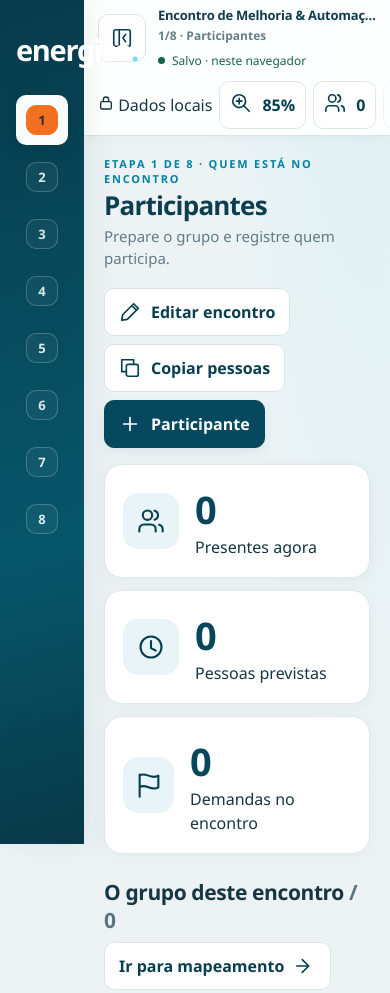
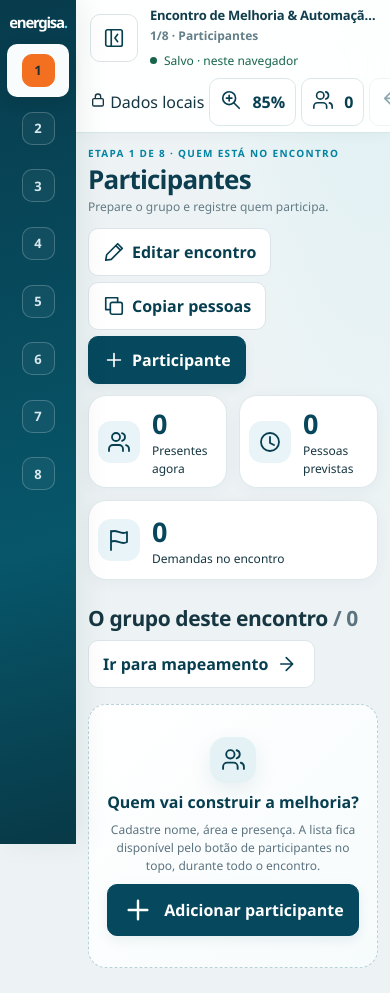
Before and after one commit to marcosserra96/HUB_EMR, a plain HTML site: page index.html in a window 390 px wide. Shown: the top 993 px of the page. Drawn offline with Linux system fonts and the light colour scheme.

Commit message:
style: adaptive vertical density and compact panels without duplicate navigation

```diff
--- a/hub-v4.css
+++ b/hub-v4.css
@@ -66,3 +66,88 @@ dialog{border-radius:22px;border:1px solid #d8e6ea;box-shadow:0 20px 90px #00293
 @media(max-width:900px){.v4-journey{grid-template-columns:repeat(4,minmax(0,1fr))}.v4-stage-text{font-size:10px!important}.v4-map-toolbar{flex-wrap:wrap}.v4-map-toolbar label{width:100%}.v4-ranking-header{flex-direction:column;align-items:flex-start}}
 @media(max-width:650px){.v4-journey{gap:4px}.v4-stage{min-height:55px!important;padding:5px 3px!important}.v4-stage-text{font-size:9px!important}.v4-stage-context{font-size:12px}.v4-progress-summary>div{padding:7px;flex-direction:column;gap:2px}.v4-progress-summary b{font-size:22px}.v4-progress-summary span{font-size:10px}.v4-map-cards .demand{min-height:unset}}
 @media print{.v4-journey,.v4-stage-context,.v4-map-toolbar,.v4-progress-summary,.v4-ranking-header{display:none!important}}
+
+/* Hub EMR Touch 4.2 — one navigation, fluid use of viewport height.
+   Min touch targets remain 44px even on short screens. */
+.v4-journey,.v4-stage-context{display:none!important}
+:root{--v4-space:clamp(10px,1.4vw,22px)}
+.app{grid-template-columns:clamp(184px,12vw,220px) minmax(0,1fr)}
+.sidebar{padding:clamp(14px,1.4vh,23px) 12px 12px;gap:clamp(12px,2.2vh,24px)}
+.wordmark{font-size:clamp(21px,1.65vw,27px);padding:0 9px}
+.nav{gap:clamp(3px,.55vh,7px)}
+.nav button{min-height:44px;padding:6px 9px;font-size:clamp(12px,.83vw,14px);line-height:1.25;gap:9px}
+.nav .num{width:29px;height:29px}
+.topbar{min-height:clamp(54px,7.2vh,72px);padding:7px clamp(12px,1.3vw,22px);gap:9px}
+.top-actions{gap:5px}
+.top-actions button{min-width:44px;min-height:44px;padding:7px 9px}
+.session-title{font-size:clamp(13px,1vw,16px)}
+.content{padding:clamp(12px,1.5vh,24px) clamp(14px,1.5vw,26px);max-width:1900px}
+.content.work-content{padding:8px 12px}
+.pagehead{margin-bottom:clamp(10px,1.3vh,17px);gap:12px}
+.pagehead h1{font-size:clamp(23px,1.8vw,30px)}
+.pagehead p{font-size:clamp(12px,.88vw,14px);margin-top:4px}
+.pagehead .eyebrow{font-size:10px;letter-spacing:1.3px;margin-bottom:4px}
+.pagehead .row{gap:6px}
+.pagehead button{min-height:44px;padding:8px 12px;gap:7px}
+.panel{padding:clamp(12px,1.35vw,20px)}
+.grid3,.grid2,.cards{gap:clamp(9px,1.1vw,15px)}
+.stat{min-height:clamp(72px,9.5vh,96px);padding:clamp(10px,1.1vw,15px);gap:12px}
+.stat b{font-size:clamp(27px,2.1vw,35px)}
+.stat p{font-size:clamp(12px,.88vw,14px)}
+.stat .symbol{width:clamp(42px,3vw,50px);height:clamp(42px,3vw,50px);border-radius:13px;flex-shrink:0}
+.stat .symbol svg{width:24px;height:24px}
+.empty{padding:clamp(18px,3.7vh,34px) clamp(15px,1.5vw,24px);gap:clamp(7px,1vh,12px);min-height:clamp(165px,29vh,270px)}
+.empty .emptyicon{width:52px;height:52px;border-radius:16px}
+.empty .emptyicon svg{width:25px;height:25px}
+.empty h3{font-size:clamp(15px,1.15vw,19px)}
+.empty p{font-size:clamp(12px,.92vw,14px);max-width:610px}
+.empty button{min-height:44px}
+.work-header{min-height:60px;padding:8px 12px;margin-bottom:8px}
+.work-content .work-toolbar{margin-bottom:7px;min-height:48px}
+.canvas{height:clamp(350px,calc(100dvh - 245px),1050px)}
+.kanban{min-height:clamp(350px,calc(100dvh - 245px),1050px)}
+.people-tray{max-height:calc(100dvh - 245px)}
+/* Respect original density controls without compromising touch targets */
+:is(.app[data-density="compact"],.app[data-density="dense"],.app[data-density="mini"],.app[data-density="micro"]) .content:not(.work-content){padding:clamp(10px,1.5vh,19px) clamp(12px,1.3vw,22px)}
+:is(.app[data-density="compact"],.app[data-density="dense"],.app[data-density="mini"],.app[data-density="micro"]) .pagehead{margin-bottom:clamp(10px,1.3vh,17px)}
+:is(.app[data-density="compact"],.app[data-density="dense"],.app[data-density="mini"],.app[data-density="micro"]) .stat{min-height:clamp(72px,9.5vh,96px);padding:clamp(9px,1vw,15px)}
+:is(.app[data-density="compact"],.app[data-density="dense"],.app[data-density="mini"],.app[data-density="micro"]) .stat b{font-size:clamp(27px,2.1vw,35px)}
+:is(.app[data-density="compact"],.app[data-density="dense"],.app[data-density="mini"],.app[data-density="micro"]) .empty{padding:clamp(18px,3.7vh,34px) 15px;min-height:clamp(165px,29vh,270px)}
+:is(.app[data-density="mini"],.app[data-density="micro"]) button{min-height:44px;min-width:44px}
+@media(max-height:850px){
+ .sidebar{gap:12px;padding-top:13px}
+ .sidefoot .offline-note{display:none}
+ .topbar{min-height:54px}
+ .pagehead p{font-size:12px}
+ .stat{min-height:72px}
+ .empty{min-height:165px;padding:17px 16px}
+ .empty .emptyicon{width:46px;height:46px}
+ .work-header{min-height:54px}
+}
+@media(max-height:680px){
+ .sidebar{gap:7px}.nav{gap:2px}.nav button{min-height:44px}
+ .pagehead{margin-bottom:9px}
+ .empty{min-height:140px;padding:12px;gap:7px}
+ .empty .emptyicon{width:40px;height:40px}
+ .stat{min-height:66px;padding:8px}
+ .stat .symbol{height:40px;width:40px}
+ .stat b{font-size:26px}
+}
+@media(max-width:1100px){
+ .app{grid-template-columns:76px minmax(0,1fr)}
+ .sidebar{padding:12px 7px}
+ .nav button{justify-content:center;padding:6px}
+ .nav .navlabel,.wordmark small,.sidefoot{display:none}
+ .wordmark{font-size:15px;text-align:center;padding:0}
+ .nav .num{width:33px;height:33px}
+}
+@media(max-width:650px){
+ .content{padding:10px}
+ .pagehead{align-items:flex-start}
+ .stat{min-height:70px}
+ .grid3{grid-template-columns:repeat(2,minmax(0,1fr))}
+ .grid3>.stat:last-child{grid-column:1/-1}
+ .session-title{max-width:200px}
+ .top-actions{flex-wrap:wrap}
+ .empty{min-height:170px}
+}
```
